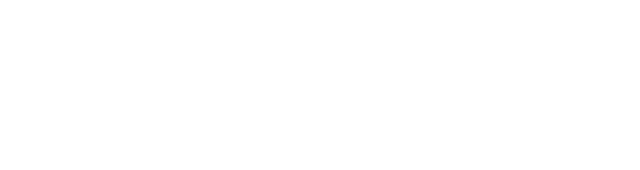
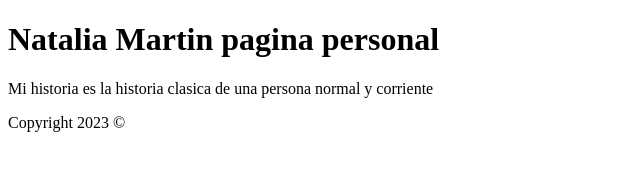
Before and after one commit to nataliamaaartin/pagina-entornos-, a plain HTML site: page index.html in a window 1280 px wide. Shown: the whole page, without its empty margins (0-640 px from the left). Drawn offline with Linux system fonts and the light colour scheme.

Commit message:
segundo commit

```diff
--- a/index.html
+++ b/index.html
@@ -8,6 +8,20 @@
     <title>Document</title>
 </head>
 <body>
+    <header>
+        <h1>Natalia Martin pagina personal</h1>
+    </header>
 
+    <main>
+        <article>
+            <section>
+                <p>Mi historia es la historia clasica de una persona normal y corriente</p>
+            </section>
+        </article>
+    </main>
+
+    <footer>
+        <p>Copyright 2023 ©</p> <!-- alt+0169, Alt+shift+A, click izq + aLT = multi cursor -->
+    </footer>
 </body>
 </html>
```
